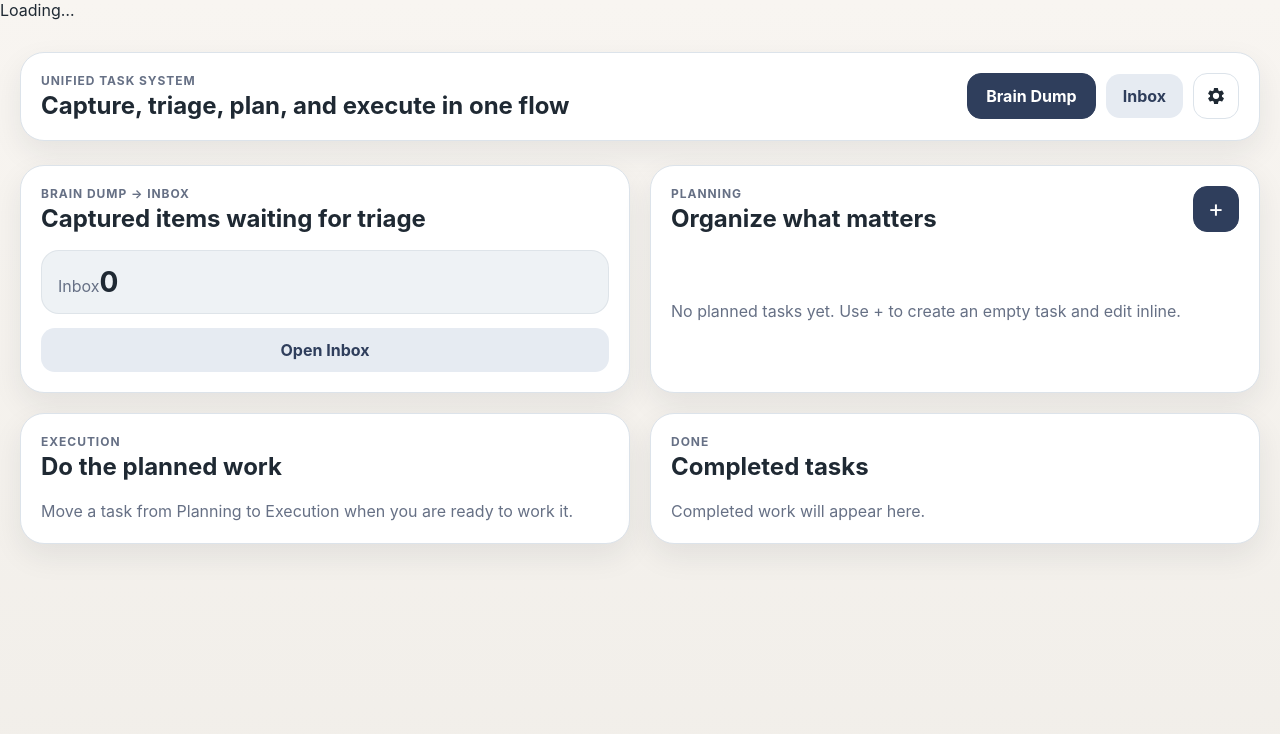
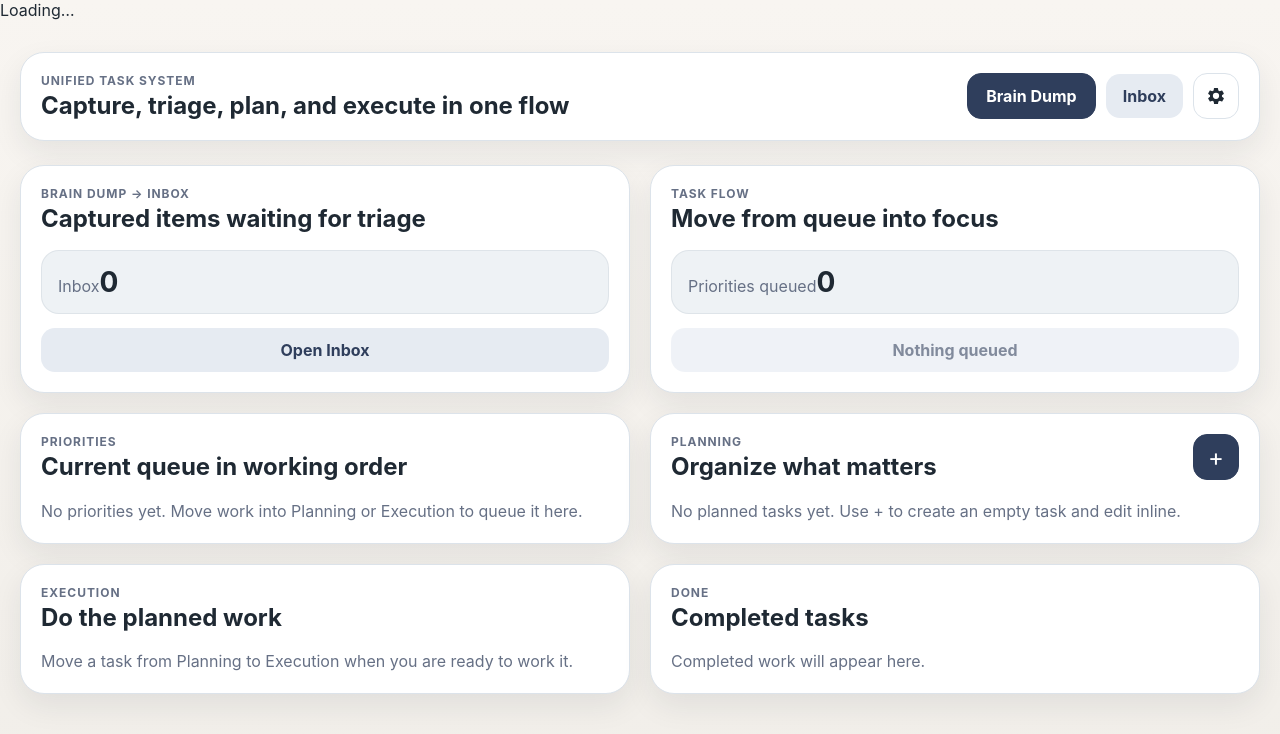
Before and after one commit to lexthe-creator/purple-waffle, a React (Vite) app: page / in a window 1280 px wide. Shown: the top 734 px of the page. Built offline with nearby package versions, Linux system fonts and the light colour scheme.

Commit message:
Add priorities queue components

```diff
--- /dev/null
+++ b/src/components/PrioritiesSection.jsx
@@ -0,0 +1,27 @@
+import React from 'react';
+import TaskItem from './TaskItem.jsx';
+
+export default function PrioritiesSection({ tasks, handlers }) {
+  return (
+    <section className="task-card priorities-card">
+      <div className="task-card-header">
+        <div>
+          <p className="eyebrow">Priorities</p>
+          <h2>Current queue in working order</h2>
+        </div>
+      </div>
+
+      {tasks.length === 0 ? (
+        <p className="empty-message">No priorities yet. Move work into Planning or Execution to queue it here.</p>
+      ) : (
+        <ol className="priority-list">
+          {tasks.map(task => (
+            <li key={task.id} className="priority-list-item">
+              <TaskItem task={task} {...handlers} />
+            </li>
+          ))}
+        </ol>
+      )}
+    </section>
+  );
+}
--- /dev/null
+++ b/src/components/TaskFlowCard.jsx
@@ -0,0 +1,26 @@
+import React from 'react';
+
+export default function TaskFlowCard({ priorities }) {
+  const hasPriorities = priorities.length > 0;
+
+  return (
+    <section className="task-card">
+      <div className="task-card-header">
+        <div>
+          <p className="eyebrow">Task Flow</p>
+          <h2>Move from queue into focus</h2>
+        </div>
+      </div>
+
+      <div className="summary-stack">
+        <div className="summary-tile">
+          <span>Priorities queued</span>
+          <strong>{priorities.length}</strong>
+        </div>
+        <button type="button" className="secondary-button full-width" disabled={!hasPriorities}>
+          {hasPriorities ? 'Start Focus Session' : 'Nothing queued'}
+        </button>
+      </div>
+    </section>
+  );
+}
--- a/src/main.jsx
+++ b/src/main.jsx
@@ -4,8 +4,11 @@ import Header from './components/Header.jsx';
 import BrainDumpModal from './components/BrainDumpModal.jsx';
 import PlanningCard from './components/PlanningCard.jsx';
 import ExecutionCard from './components/ExecutionCard.jsx';
+import PrioritiesSection from './components/PrioritiesSection.jsx';
+import TaskFlowCard from './components/TaskFlowCard.jsx';
 import InboxView from './views/InboxView.jsx';
 import { TaskProvider, useTaskContext } from './context/TaskContext.jsx';
+import { derivePriorities } from './selectors/priorities.js';
 import './styles.css';
 
 function TaskApp() {
@@ -17,6 +20,7 @@ function TaskApp() {
   const plannedTasks = useMemo(() => tasks.filter(task => task.status === 'planned'), [tasks]);
   const activeTasks = useMemo(() => tasks.filter(task => task.status === 'active'), [tasks]);
   const doneTasks = useMemo(() => tasks.filter(task => task.status === 'done'), [tasks]);
+  const priorities = useMemo(() => derivePriorities(tasks), [tasks]);
 
   function updateTask(taskId, updater) {
     setTasks(current => sortTasks(current.map(task => (task.id === taskId ? updater(task) : task))));
@@ -176,6 +180,13 @@ function TaskApp() {
               </div>
             </section>
 
+            <TaskFlowCard priorities={priorities} />
+
+            <PrioritiesSection
+              tasks={priorities.map(task => ({ ...task, shouldFocusTitle: Boolean(task.shouldFocusTitle) }))}
+              handlers={sharedHandlers}
+            />
+
             <PlanningCard
               tasks={plannedTasks.map(task => ({ ...task, shouldFocusTitle: Boolean(task.shouldFocusTitle) }))}
               handlers={sharedHandlers}
--- /dev/null
+++ b/src/selectors/priorities.js
@@ -0,0 +1,6 @@
+export function derivePriorities(tasks) {
+  const activeTasks = tasks.filter(task => task.status === 'active');
+  const plannedTasks = tasks.filter(task => task.status === 'planned');
+
+  return [...activeTasks, ...plannedTasks];
+}
--- a/src/styles.css
+++ b/src/styles.css
@@ -433,3 +433,28 @@ textarea:focus-visible {
     justify-content: flex-start;
   }
 }
+
+
+.priority-list {
+  margin: 0;
+  padding-left: 1.5rem;
+  display: grid;
+  gap: 14px;
+}
+
+.priority-list-item {
+  padding-left: 0.25rem;
+}
+
+.priority-list-item .task-item {
+  width: 100%;
+}
+
+.secondary-button:disabled,
+.ghost-button:disabled,
+.primary-button:disabled,
+.icon-button:disabled {
+  cursor: not-allowed;
+  opacity: 0.6;
+  transform: none;
+}
```
